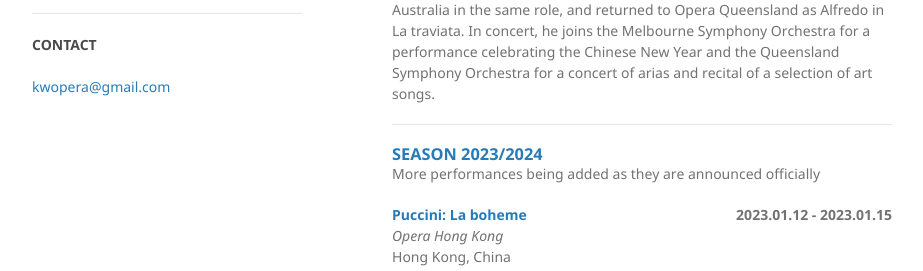
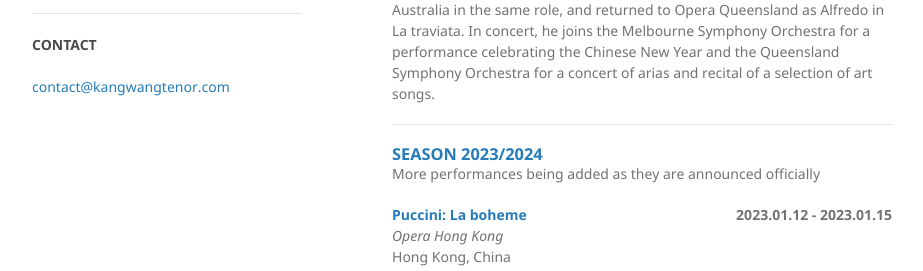
Before and after one commit to kwopera/kwt, a Jekyll site: the page built from index.md, in a window 1280 px wide. Shown: the part 442-713 px from the top of the page, without its empty margins (178-1101 px from the left). Built offline with Jekyll 4.4.1, drawn with Linux system fonts in a browser that asks for light colours.

Commit message:
update email

```diff
--- a/_layouts/default.html
+++ b/_layouts/default.html
@@ -47,7 +47,7 @@
         <h4>CONTACT</h4>
         <p style="line-height: 1.5em;">
           <br/>
-          <a href="mailto:kwopera@gmail.com">kwopera@gmail.com</a>
+          <a href="mailto:contact@kangwangtenor.com">contact@kangwangtenor.com</a>
           <!-- Matthew Horner<br/>
           <em>General Management</em><br/>
           <a href="mailto:mhorner@imgartists.com">mhorner@imgartists.com</a><br/>
```
